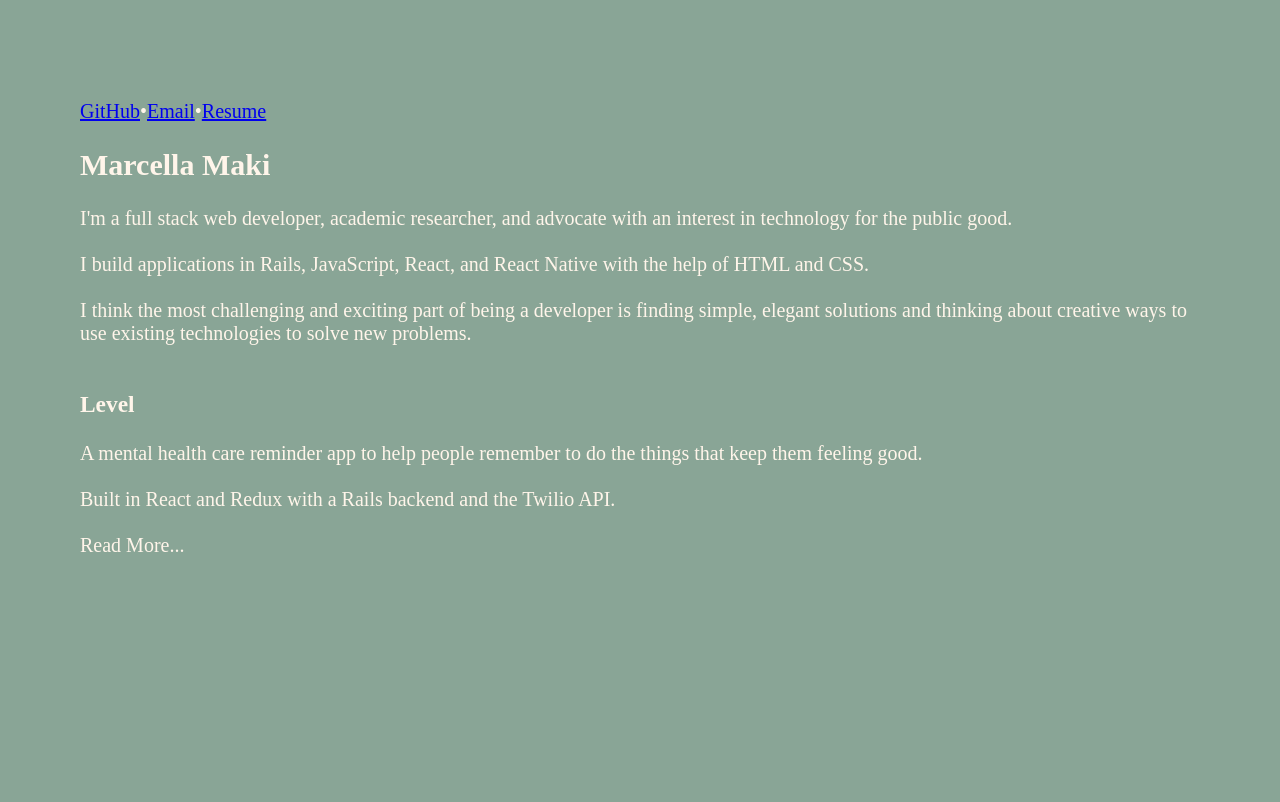
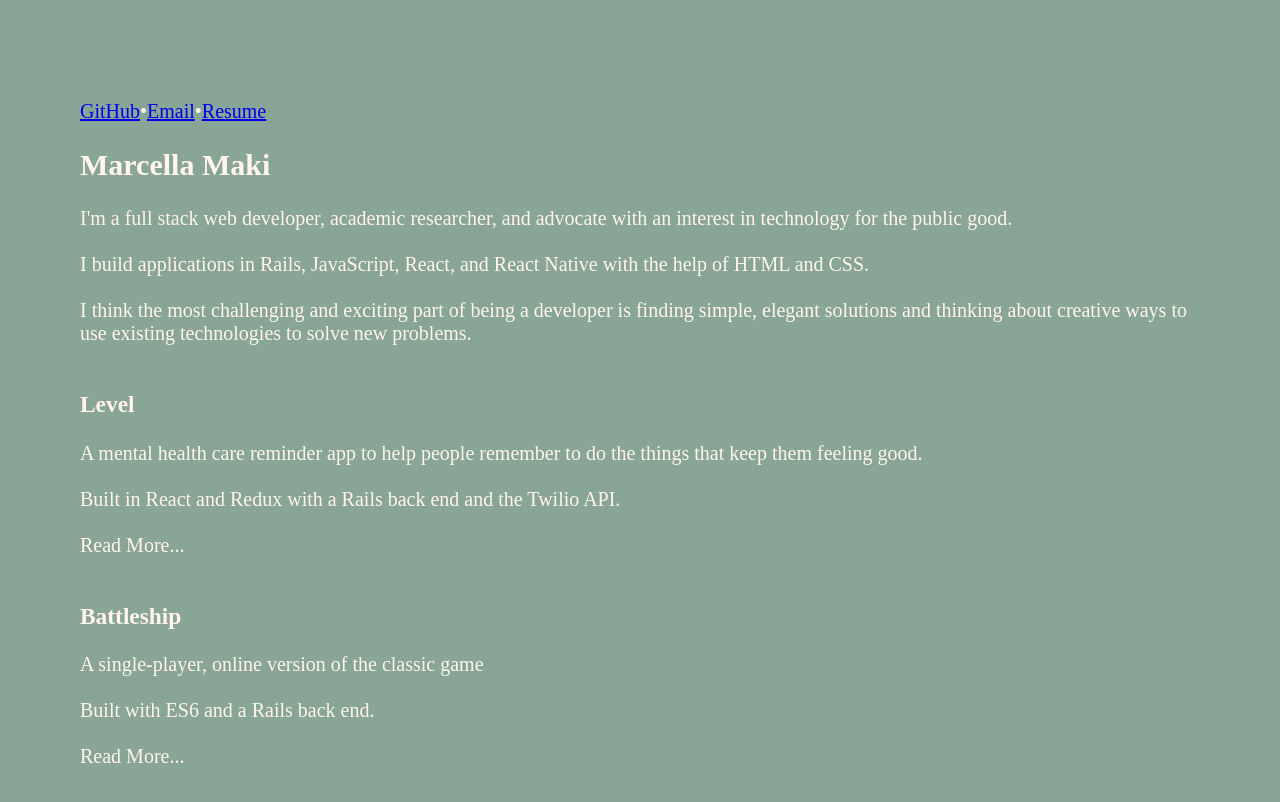
Before and after one commit to marcellamaki/portfolio, a React (Create React App) app in the folder portfolio/: page / in a window 1280 px wide. Shown: the top 802 px of the page. Built offline with nearby package versions, Linux system fonts and the light colour scheme.

Commit message:
added level and battleship previews

```diff
--- /dev/null
+++ b/portfolio/src/components/BattleshipPreview.js
@@ -0,0 +1,28 @@
+import React from 'react'
+import { withRouter, Link } from 'react-router-dom'
+
+const BattleshipPreview = () => {
+  return (
+        <div>
+
+        <div className="project-description">
+          <div className="project-title">
+            <h3>Battleship</h3>
+          </div>
+          <p>
+            A single-player, online version of the classic game
+            <br></br>
+            <br></br>
+            Built with ES6 and a Rails back end.
+            <br></br>
+            <br></br>
+            Read More...
+            <br></br>
+            <br></br>
+          </p>
+        </div>
+      </div>
+      )
+}
+
+export default BattleshipPreview;
--- a/portfolio/src/components/Home.js
+++ b/portfolio/src/components/Home.js
@@ -1,6 +1,7 @@
 import React from 'react'
 import { withRouter, Link } from 'react-router-dom'
-import Level from './Level.js'
+import LevelPreview from './LevelPreview.js'
+import BattleshipPreview from './BattleshipPreview.js'
 
 const Home = () => {
   return (
@@ -22,7 +23,8 @@ const Home = () => {
             <br></br>
           </p>
         </div>
-        <Level />
+        <LevelPreview />
+        <BattleshipPreview />
       </div>
       )
 }
--- a/portfolio/src/components/Level.js
+++ b/portfolio/src/components/LevelPreview.js
@@ -1,7 +1,7 @@
 import React from 'react'
 import { withRouter, Link } from 'react-router-dom'
 
-const Level = () => {
+const LevelPreview = () => {
   return (
         <div>
 
@@ -13,7 +13,7 @@ const Level = () => {
             A mental health care reminder app to help people remember to do the things that keep them feeling good.
             <br></br>
             <br></br>
-            Built in React and Redux with a Rails backend and the Twilio API.
+            Built in React and Redux with a Rails back end and the Twilio API.
             <br></br>
             <br></br>
             Read More...
@@ -25,4 +25,4 @@ const Level = () => {
       )
 }
 
-export default Level;
+export default LevelPreview;
```
